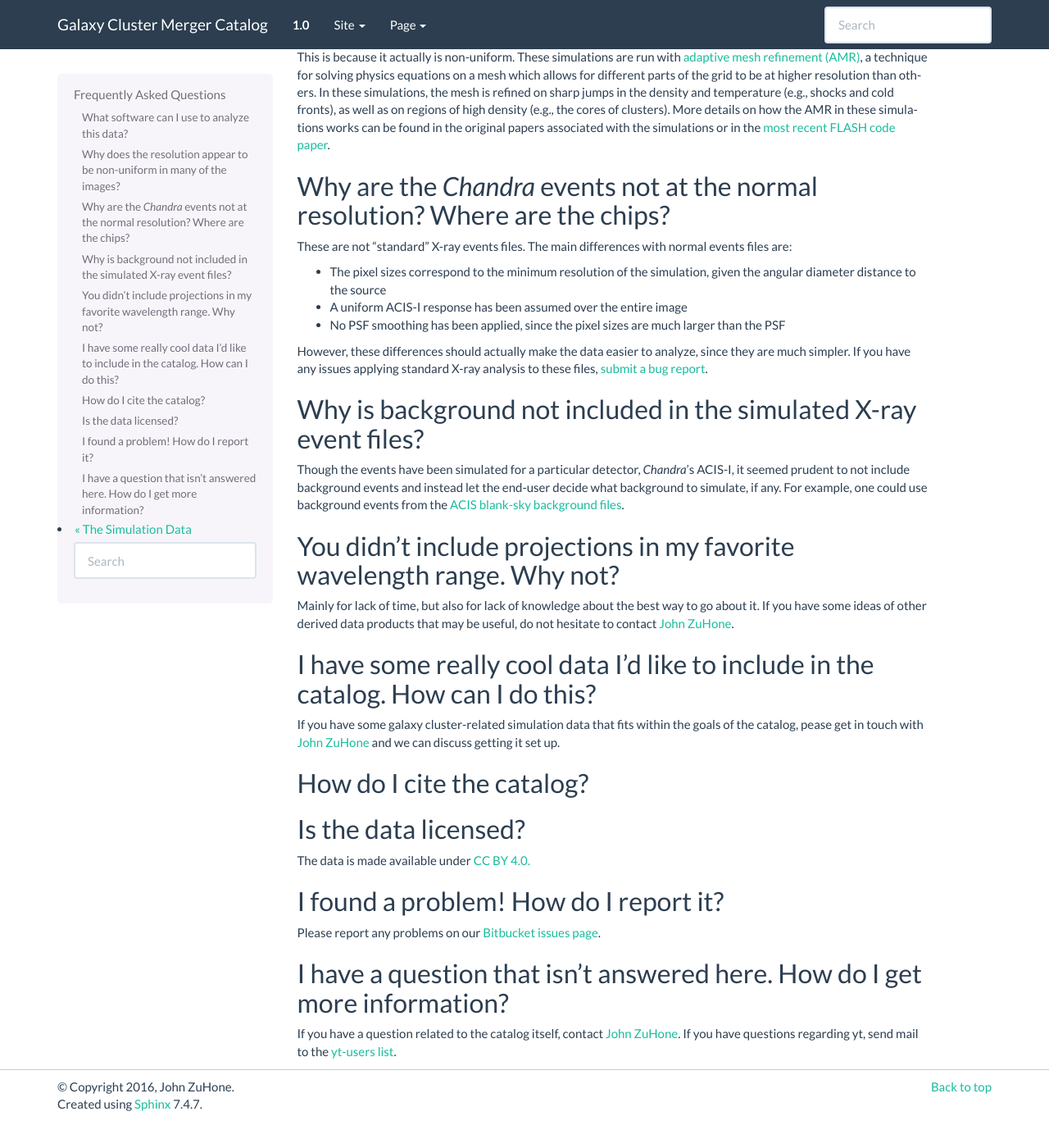
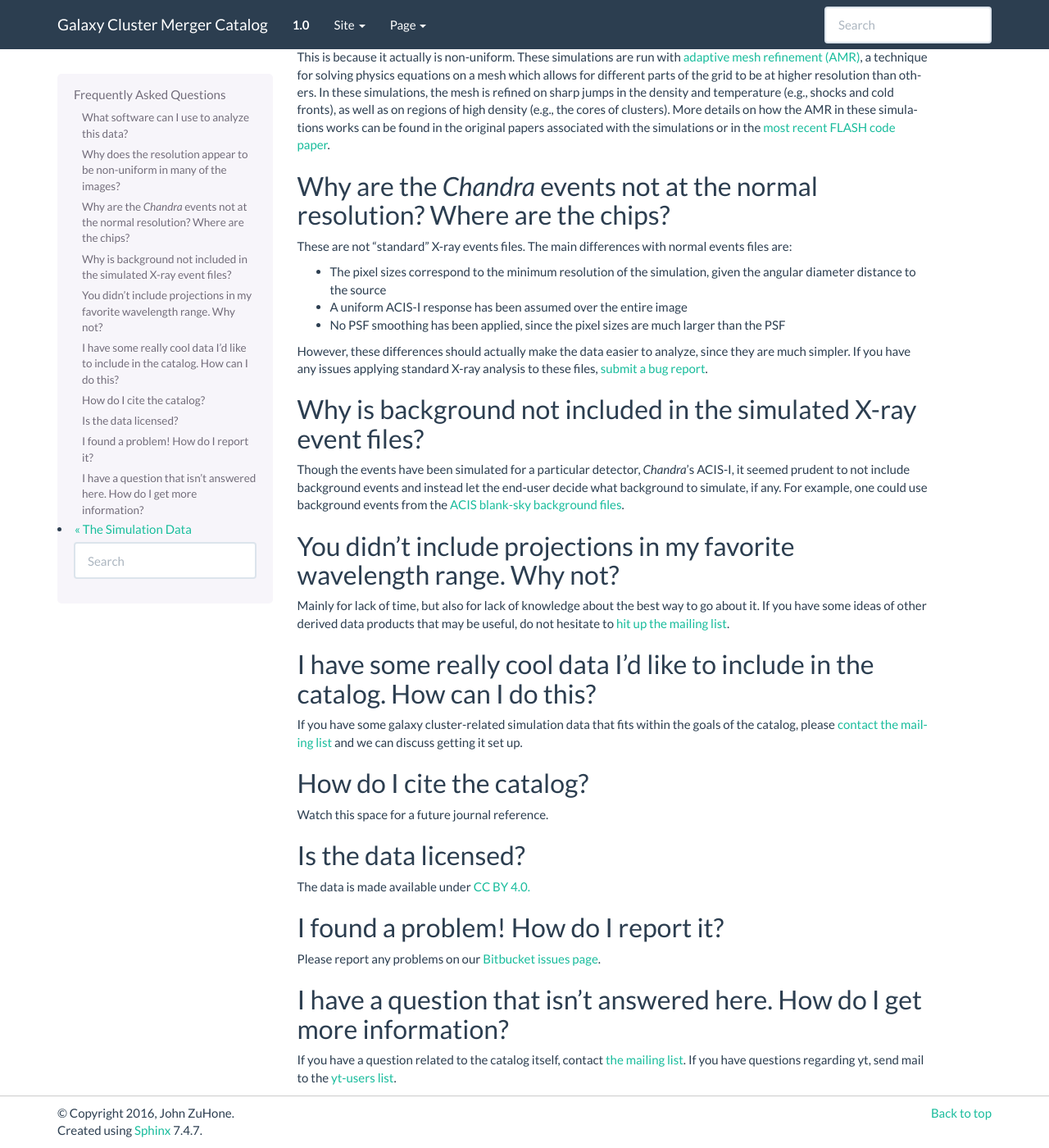
Before and after one commit to jzuhone/cluster_merger_catalog, a Sphinx documentation site: the page built from source/faqs.rst, in a window 1280 px wide and 1400 px high, scrolled down 490 px. Shown: the whole window at 82% size. Built offline with Sphinx 7.4.7, drawn with Linux system fonts in a browser that asks for light colours; pages that are not in the unit, such as notebooks, are missing from menus; before the commit the page ends 1858 px from its top, so only the background shows below that.

Commit message:
References to the mailing list

```diff
--- a/source/faqs.rst
+++ b/source/faqs.rst
@@ -58,18 +58,20 @@ You didn't include projections in my favorite wavelength range. Why not?
 ------------------------------------------------------------------------
 
 Mainly for lack of time, but also for lack of knowledge about the best way to go about it. If
-you have some ideas of other derived data products that may be useful, do not hesitate to contact
-`John ZuHone <mailto:jzuhone@gmail.com>`_.
+you have some ideas of other derived data products that may be useful, do not hesitate to
+`hit up the mailing list <https://groups.google.com/forum/#!forum/gcmc>`_.
 
 I have some really cool data I'd like to include in the catalog. How can I do this?
 -----------------------------------------------------------------------------------
 
 If you have some galaxy cluster-related simulation data that fits within the goals of the catalog,
-pease get in touch with `John ZuHone <mailto:jzuhone@gmail.com>`_ and we can discuss getting it
+please `contact the mailing list <https://groups.google.com/forum/#!forum/gcmc>`_ and we can discuss getting it
 set up.
 
 How do I cite the catalog?
 --------------------------
+
+Watch this space for a future journal reference.
 
 Is the data licensed?
 ---------------------
@@ -84,5 +86,5 @@ Please report any problems on our `Bitbucket issues page <https://bitbucket.org/
 I have a question that isn't answered here. How do I get more information?
 --------------------------------------------------------------------------
 
-If you have a question related to the catalog itself, contact `John ZuHone <mailto:jzuhone@gmail.com>`_.
+If you have a question related to the catalog itself, contact `the mailing list <https://groups.google.com/forum/#!forum/gcmc>`_.
 If you have questions regarding yt, send mail to the `yt-users list <mailto:yt-users@lists.spacepope.org>`_.
--- a/source/index.rst
+++ b/source/index.rst
@@ -12,8 +12,9 @@ Galaxy Cluster Merger Catalog
    <a href="fiducial/1to3_b1/0190.html">
    <img src="images/gcmc_logo.png" width="400" style="float: right;"/></a>
    <figcaption style="display: table-caption; caption-side: bottom;">
-   Binary cluster merger with mass ratio of 1:3, initial impact parameter
-   of 1 Mpc. Magenta indicates X-ray emissivity, blue indicates mass density.
+   Binary cluster merger with <a href="fiducial/1to3_b1/0190.html">mass ratio
+   of 1:3, initial impact parameter of 1 Mpc, at an epoch of 3.8 Gyr.</a>
+   Magenta indicates X-ray emissivity, blue indicates mass density.
    Image credit Joseph DePasquale (CfA).
    </figcaption>
    </figure>
```
